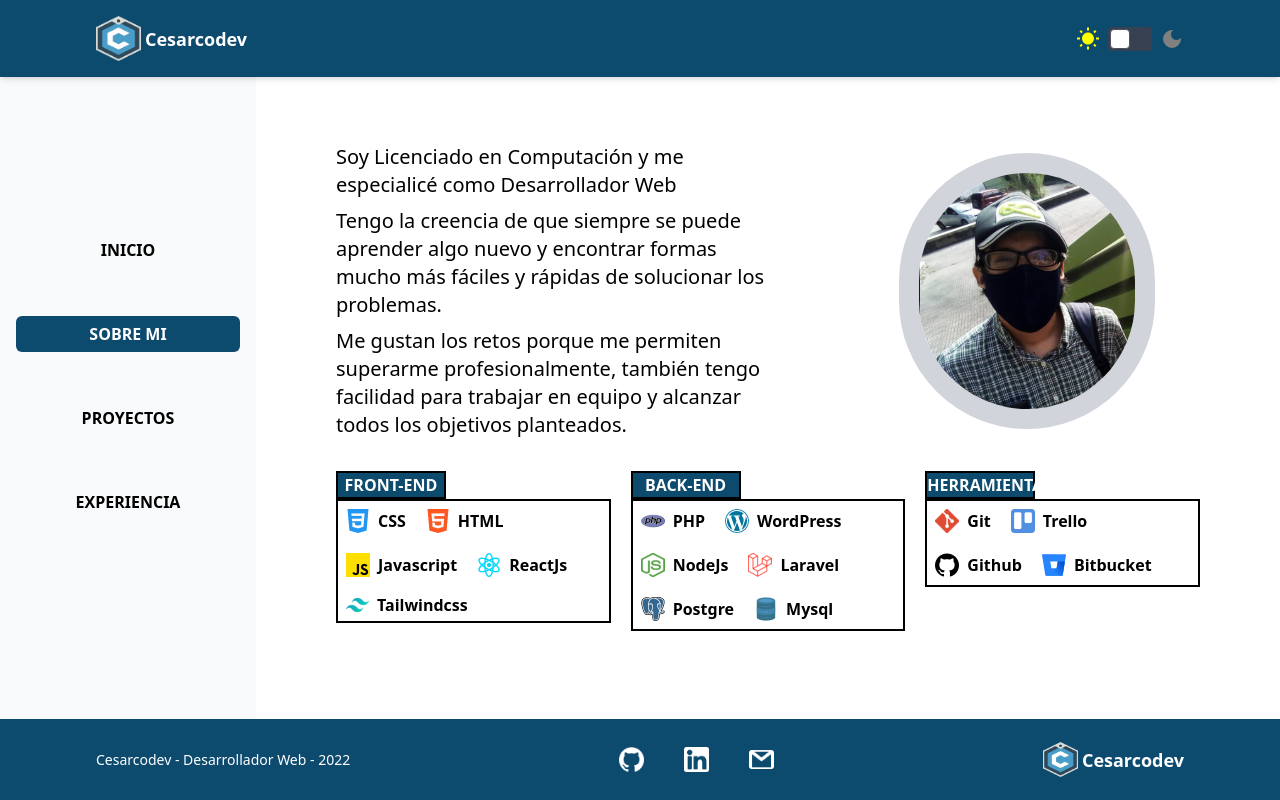
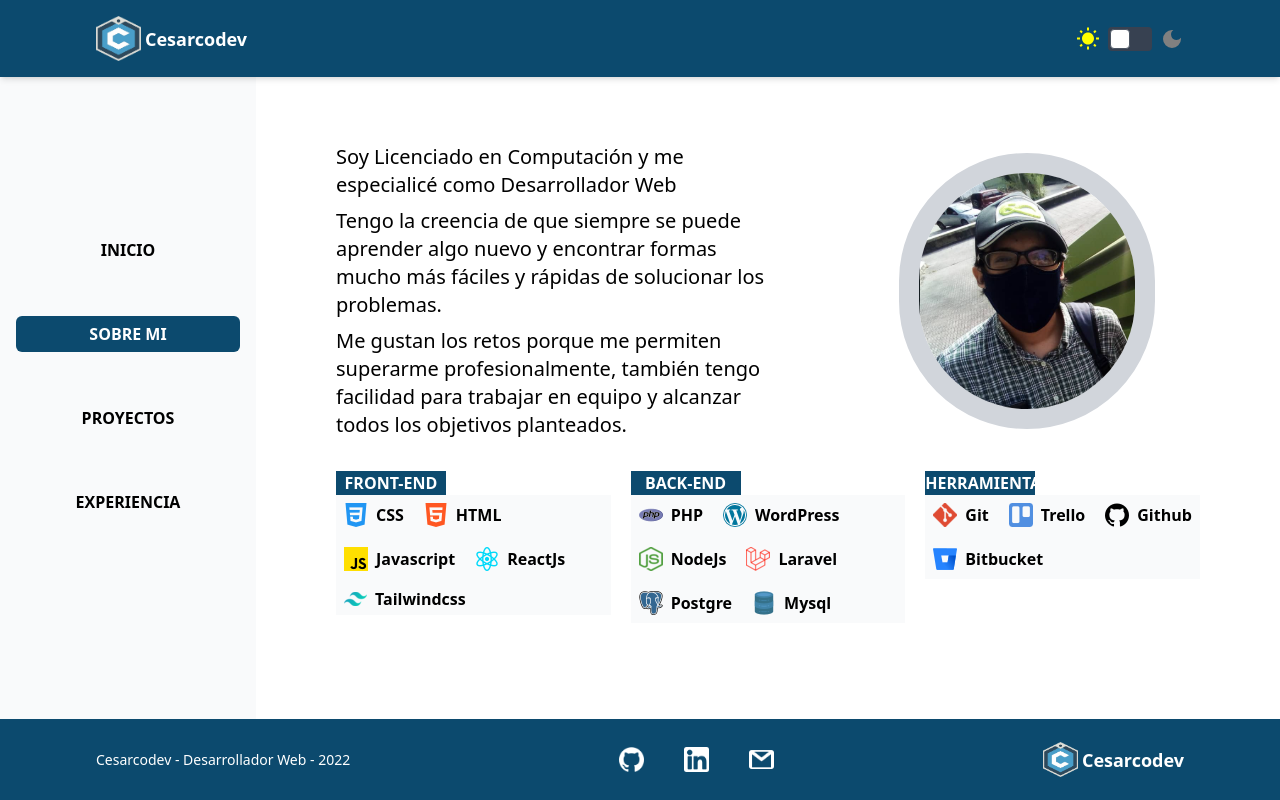
Before and after one commit to cesarcodev/Portfolio-cesarcodev, a React (Vite) app: page / in a window 1280 px wide. Both pictures are taken after a click on the link "SOBRE MI". Built offline with nearby package versions, Linux system fonts and the light colour scheme.

Commit message:
Sobre mi: Acomodar el estilo de los items de tecnologías

```diff
--- a/src/components/ItemsTechs.jsx
+++ b/src/components/ItemsTechs.jsx
@@ -27,10 +27,10 @@ const ItemsTechs = ({ tipo }) => {
 
   return (
     <>
-        <div className="w-2/5 bg-sky-900 border-black border-2 text-center text-white font-bold ">
+        <div className="w-2/5 bg-sky-900 text-center text-white font-bold ">
           {title}
         </div>
-        <div className="border-2 border-black p-1 flex flex-wrap gap-3">
+        <div className="p-1 flex flex-wrap gap-3 bg-gray-50 dark:bg-gray-700">
           {items.map((item, index) => (
             <div
               key={index}
```
